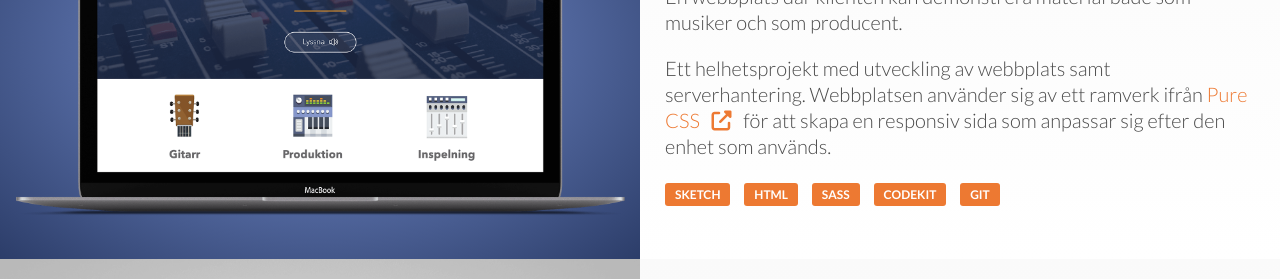
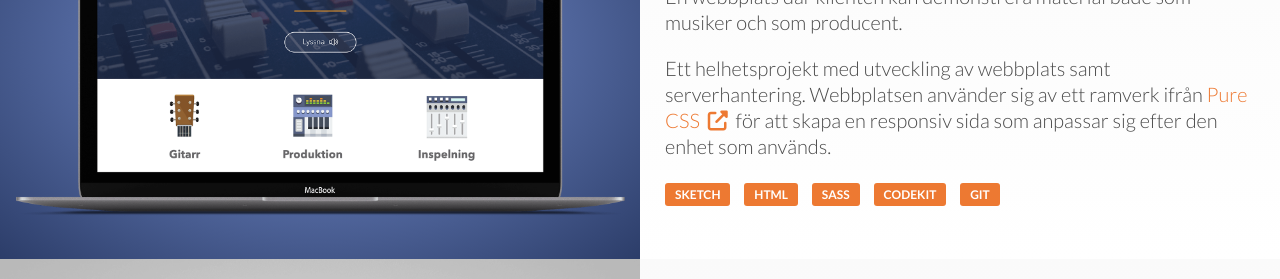
Before and after one commit to wictorstenseke/my-portfolio, a PHP site: page / in a window 1280 px wide. Shown: the part 1403-1682 px from the top of the page. Run offline with PHP 8.4, Linux system fonts and the light colour scheme; some libraries are stand-ins or nearby versions.

Commit message:
fixed space

```diff
--- a/includes/include-index.php
+++ b/includes/include-index.php
@@ -51,9 +51,9 @@
         <div class="info-content">
           <h2 class="text-center zoom-noizier"><a href="case-noizier.php">Webbplats</a></h2>
           <p>En portfolio för en musiker som vill demonstrera sina yrkeskunskaper. En webbplats där klienten kan demonstrera material både som musiker och som producent.</p>
-          <p>Ett helhetsprojekt med utveckling av webbplats samt serverhantering. Webbplatsen använder sig av ett ramverk ifrån <a href="http://purecss.io/" class="link-inline" target="_blank">Pure CSS&nbsp&nbsp
+          <p>Ett helhetsprojekt med utveckling av webbplats samt serverhantering. Webbplatsen använder sig av ett ramverk ifrån <a href="http://purecss.io/" class="link-inline" target="_blank">Pure CSS&nbsp
             <i class="fa fa-external-link" aria-hidden="true"></i>
-          </a>&nbsp&nbspför att skapa en responsiv sida som anpassar sig efter den enhet som används.</p>
+          </a>&nbspför att skapa en responsiv sida som anpassar sig efter den enhet som används.</p>
           <div class="skill-tags">
             <span class="skill-tag first">Sketch</span>
             <span class="skill-tag first">HTML</span>
```
